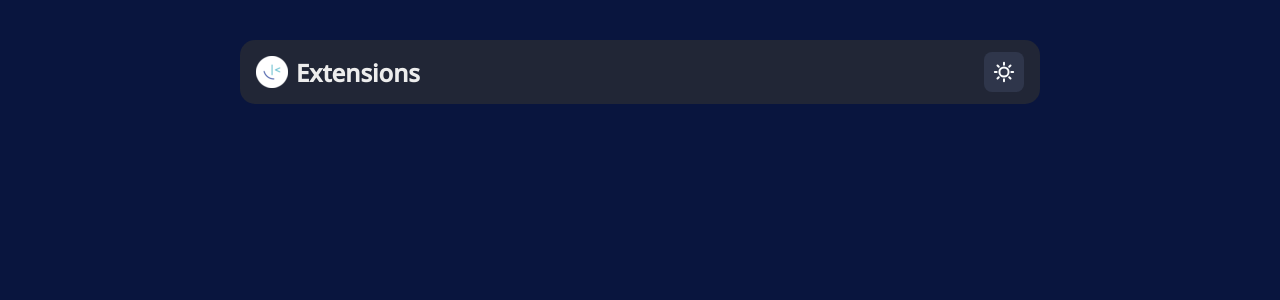
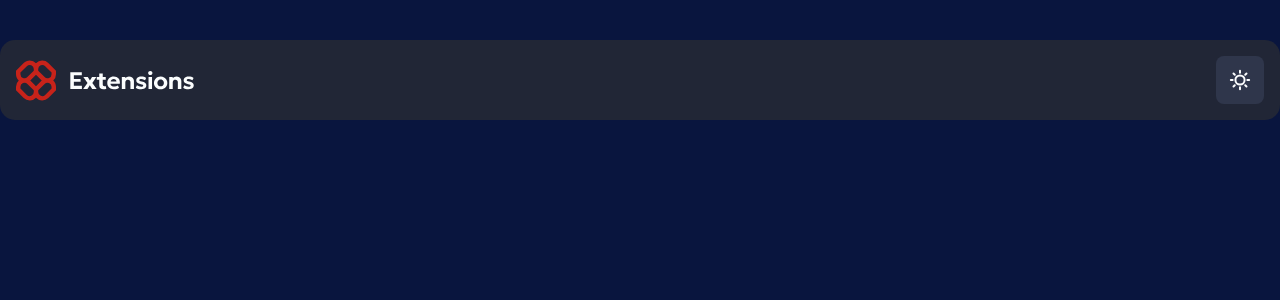
Before and after one commit to WagnerReis/extension-manager-challenge, a React (Vite) app: page / in a window 1280 px wide. Shown: the top 300 px of the page. Built offline with nearby package versions, Linux system fonts and the light colour scheme.

Commit message:
feat(theme): implement light/dark theme toggle

```diff
--- a/src/App.tsx
+++ b/src/App.tsx
@@ -4,11 +4,9 @@ import { router } from "./router";
 import { ThemeProvider } from "./contexts/ThemeContext";
 export function App() {
   return (
-    <>
-      <ThemeProvider>
-        <GlobalStyle />
-        <RouterProvider router={router} />
-      </ThemeProvider>
-    </>
+    <ThemeProvider>
+      <GlobalStyle />
+      <RouterProvider router={router} />
+    </ThemeProvider>
   );
 }
--- a/src/components/Header/index.tsx
+++ b/src/components/Header/index.tsx
@@ -1,20 +1,24 @@
-import logo from "../../assets/favicon-32x32.png";
+import logoDark from "../../assets/logo-dark.svg";
+import logoLight from "../../assets/logo-light.svg";
 import sun from "../../assets/icon-sun.svg";
+import moon from "../../assets/icon-moon.svg";
 import { useTheme } from "../../hooks/useTheme";
 import { HeaderContainer, ToogleTheme, Logo } from "./styles";
 
 export function Header() {
-  const { toogleTheme } = useTheme();
+  const { theme, toogleTheme } = useTheme();
+
+  const logo = theme === "dark" ? logoLight : logoDark;
+  const toogleIcon = theme === "dark" ? sun : moon;
 
   return (
     <HeaderContainer>
       <Logo>
         <img src={logo} alt="" />
-        <h2>Extensions</h2>
       </Logo>
 
       <ToogleTheme onClick={toogleTheme}>
-        <img src={sun} alt="" />
+        <img src={toogleIcon} alt="" />
       </ToogleTheme>
     </HeaderContainer>
   );
--- a/src/components/Header/styles.ts
+++ b/src/components/Header/styles.ts
@@ -2,7 +2,7 @@ import styled from "styled-components";
 
 export const HeaderContainer = styled.div`
   width: 100%;
-  height: 4rem;
+  height: 5rem;
   background: red;
   border-radius: 15px;
 
@@ -16,9 +16,9 @@ export const HeaderContainer = styled.div`
 `;
 
 export const ToogleTheme = styled.button`
-  width: 2.5rem;
-  height: 2.5rem;
-  background: ${(props) => props.theme.colors.neutral700};
+  width: 3rem;
+  height: 3rem;
+  background: ${(props) => props.theme.colors.backgroundToogle};
 
   display: flex;
   align-items: center;
--- a/src/pages/Home/styles.ts
+++ b/src/pages/Home/styles.ts
@@ -1,10 +1,10 @@
 import styled from "styled-components";
 
 export const Container = styled.main`
-  width: 100%;
+  max-width: 1440px;
   height: 100vh;
 
   display: flex;
   justify-content: center;
-  padding: 0 15rem;
+  margin: 0 auto;
 `;
--- a/src/styles/theme/dark.ts
+++ b/src/styles/theme/dark.ts
@@ -18,6 +18,8 @@ export const darkTheme = {
     text: "hsl(0, 0%, 93%)",
     border: "hsl(225, 23%, 24%)",
 
+    backgroundToogle: "hsl(225, 23%, 24%)",
+
     gradient: "linear-gradient(180deg, #040918 0%, #091540 100%)",
   },
   shadows: {
--- a/src/styles/theme/light.ts
+++ b/src/styles/theme/light.ts
@@ -18,6 +18,8 @@ export const lightTheme = {
     text: "hsl(227, 75%, 14%)",
     border: "hsl(217, 61%, 90%)",
 
+    backgroundToogle: "hsl(0, 0%, 93%)",
+
     gradient: "linear-gradient(180deg, #EBF2FC 0%, #EEF8F9 100%)",
   },
   shadows: {
```
Also changed, not shown: src/assets/logo-dark.svg (renamed from src/assets/logo.svg), src/assets/logo-light.svg (added).
